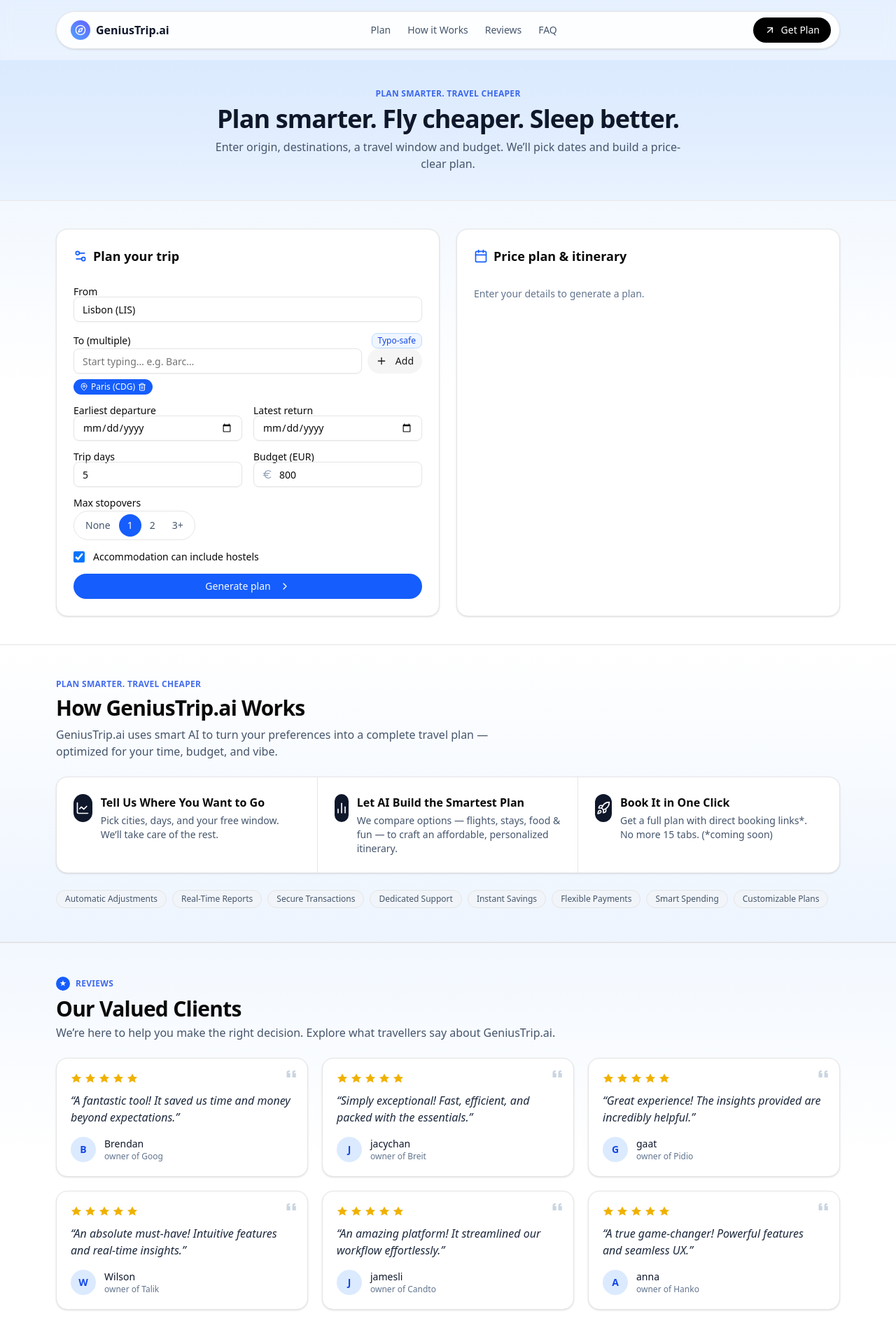
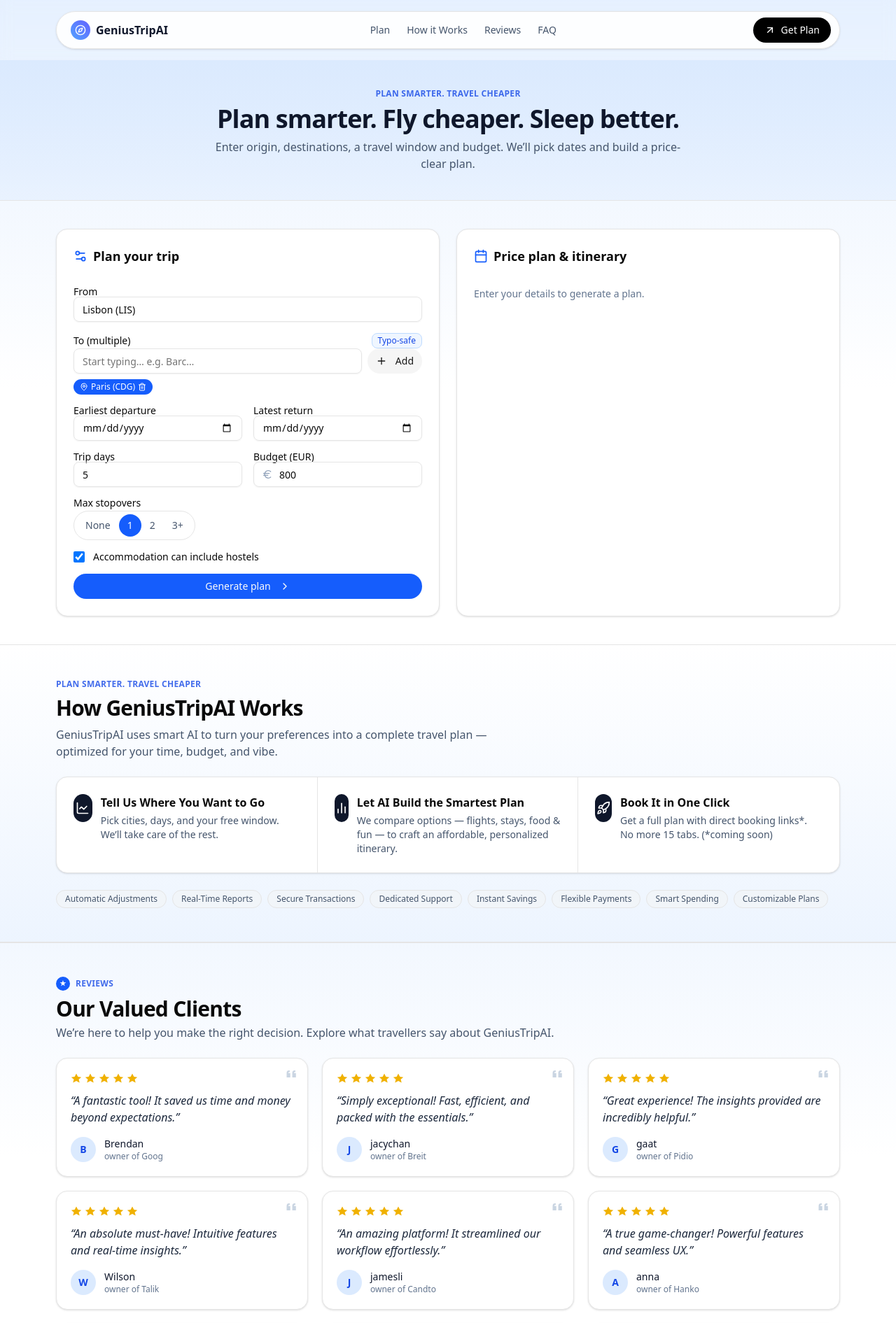
Before and after one commit to polkingo/geniustrip, a Next.js app: page / in a window 1280 px wide. Shown: the top 1891 px of the page at 70% size. Built offline with nearby package versions, Linux system fonts and the light colour scheme.

Commit message:
Update page and favicon

```diff
--- a/app/page.tsx
+++ b/app/page.tsx
@@ -409,7 +409,7 @@
                 <span className="inline-flex h-7 w-7 items-center justify-center rounded-full bg-gradient-to-tr from-blue-400 to-indigo-500">
                   <Compass className="h-4 w-4 text-white" />
                 </span>
-                <span className="font-semibold text-slate-900">GeniusTrip.ai</span>
+                <span className="font-semibold text-slate-900">GeniusTripAI</span>
               </a>
               <nav className="hidden md:flex items-center gap-6 text-sm">
                 <a href="#plan" className="text-slate-600 hover:text-slate-900">
@@ -797,10 +797,10 @@
               PLAN SMARTER. TRAVEL CHEAPER
             </div>
             <h3 className="text-3xl font-black tracking-tight mt-2">
-              How GeniusTrip.ai Works
+              How GeniusTripAI Works
             </h3>
             <p className="text-slate-600 mt-2 max-w-2xl">
-              GeniusTrip.ai uses smart AI to turn your preferences into a complete
+              GeniusTripAI uses smart AI to turn your preferences into a complete
               travel plan — optimized for your time, budget, and vibe.
             </p>
             <div className="mt-6 rounded-2xl border bg-white shadow-sm">
@@ -873,7 +873,7 @@
             </div>
             <h3 className="text-3xl font-black tracking-tight mt-2">Our Valued Clients</h3>
             <p className="text-slate-600 mt-1">
-              We’re here to help you make the right decision. Explore what travellers say about GeniusTrip.ai.
+              We’re here to help you make the right decision. Explore what travellers say about GeniusTripAI.
             </p>
             <div className="mt-6 grid gap-5 sm:grid-cols-2 md:grid-cols-3">
               {[
@@ -949,7 +949,7 @@
         </section>
 
         <footer className="max-w-6xl mx-auto px-4 py-8 text-xs text-slate-500 border-t">
-          © {new Date().getFullYear()} GeniusTrip.ai — MVP demo. Connect real APIs soon.
+          © {new Date().getFullYear()} GeniusTripAI — MVP demo. Connect real APIs soon.
         </footer>
       </div>
     </TooltipProvider>
```
